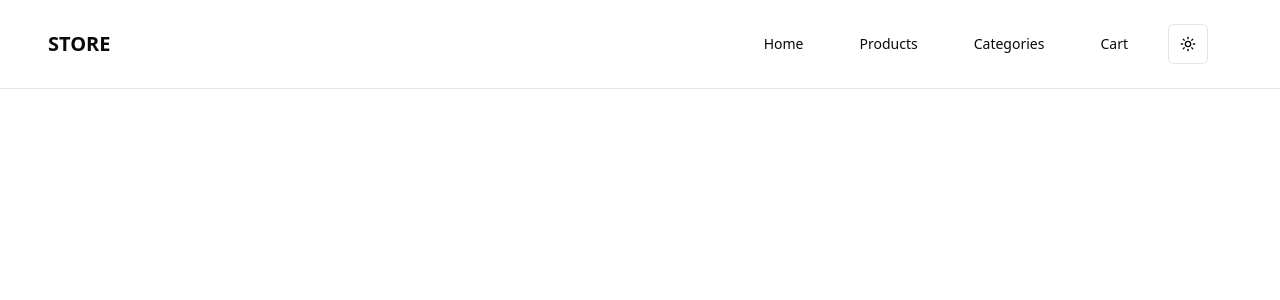
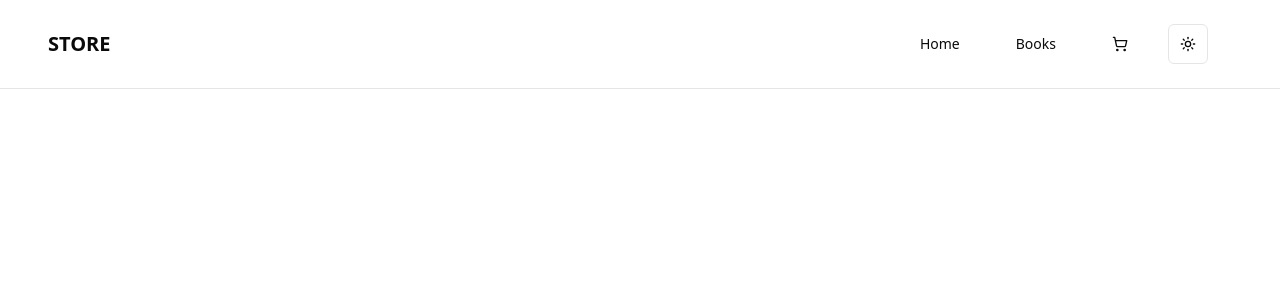
Before and after one commit to WilliamGiammona/e-commerce, a Next.js app: page / in a window 1280 px wide. Shown: the top 300 px of the page. Built offline with nearby package versions, Linux system fonts and the light colour scheme.

Commit message:
refactor: updated cart

```diff
--- a/app/components/ui/Nav.tsx
+++ b/app/components/ui/Nav.tsx
@@ -8,7 +8,7 @@ import {
   SheetTitle,
   SheetTrigger,
 } from './sheet';
-import { Menu } from 'lucide-react';
+import { Menu, ShoppingCart } from 'lucide-react';
 import { ModeToggle } from './mode-toggle';
 
 const routes = [
@@ -17,16 +17,16 @@ const routes = [
     label: 'Home',
   },
   {
-    href: '/products',
-    label: 'Products',
-  },
-  {
-    href: '/categories',
-    label: 'Categories',
+    href: '/books',
+    label: 'Books',
   },
   {
     href: '/cart',
-    label: 'Cart',
+    label: (
+      <div className="flex items-center gap-x-2">
+        <ShoppingCart className="h-5 w-5" />
+      </div>
+    ),
   },
 ];
 
```
